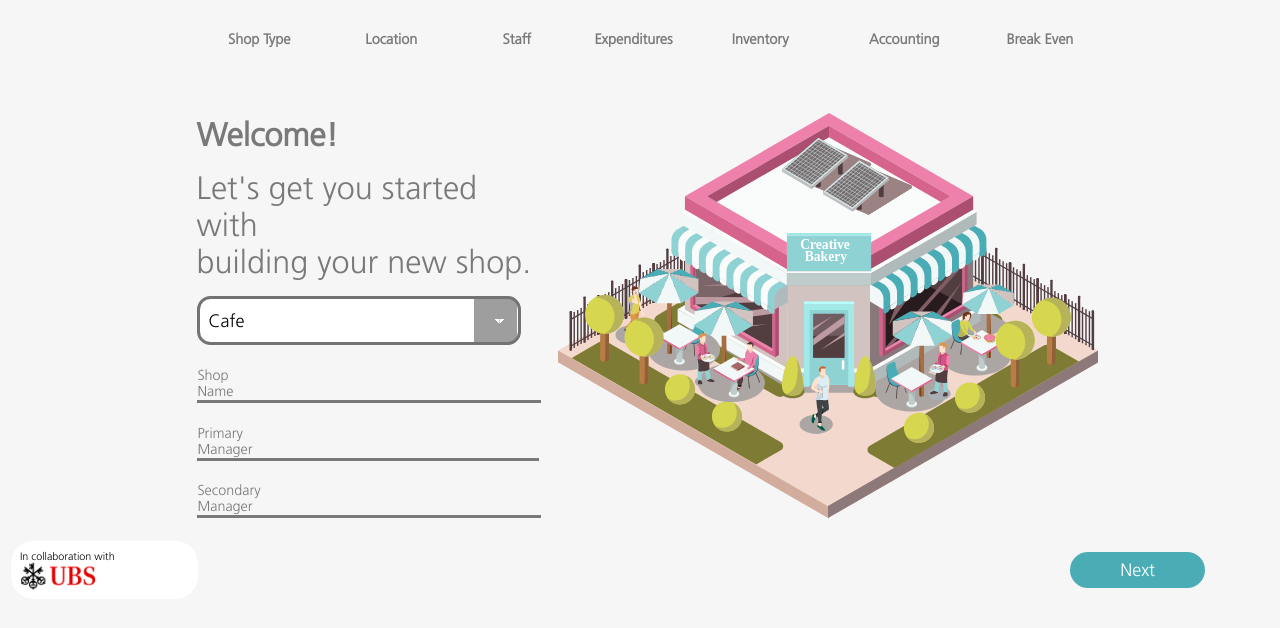
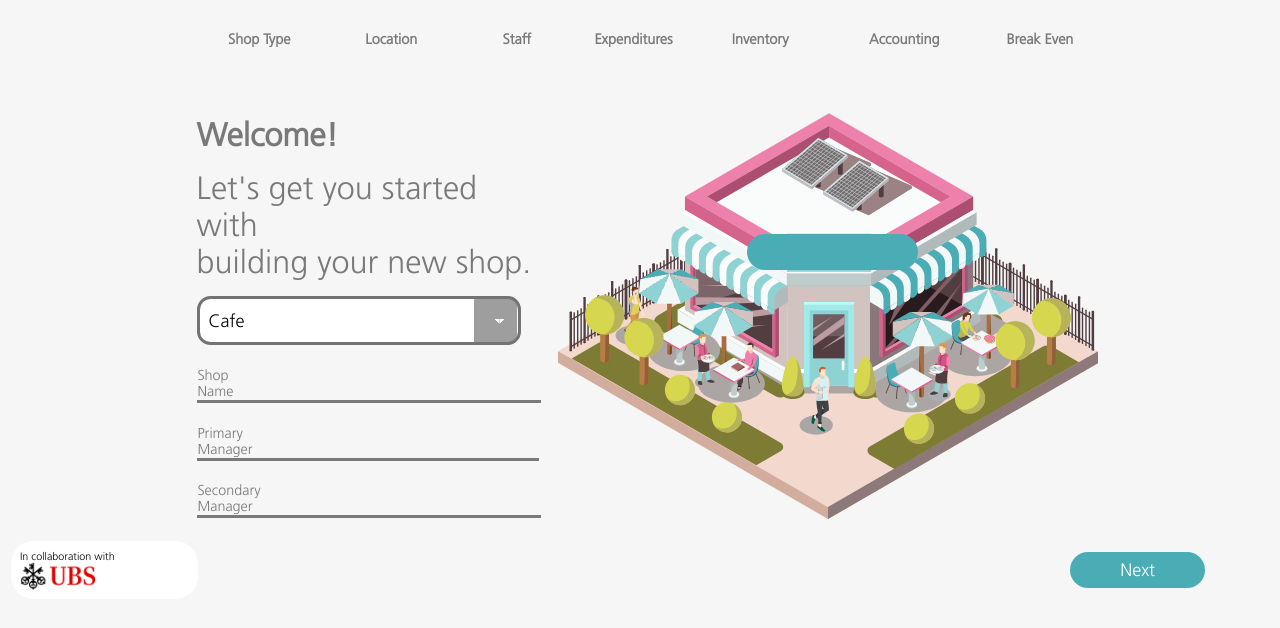
Before and after one commit to rakesh1988/HalogenFinancialLiteracyWeb, a plain HTML site: page index.html in a window 1280 px wide. Drawn offline with Linux system fonts and the light colour scheme.

Commit message:
Add files via upload

```diff
--- a/css/bakery.css
+++ b/css/bakery.css
@@ -259,7 +259,7 @@ height:140px;
 .fixedEvalWrong{
 	color:#C44575;
 	font-family: Frutiger45Light;
-	font-size:12px
+	font-size:24px;
 
 }
 ul {
@@ -390,3 +390,28 @@ border-bottom:black 2px solid;
   width: 80%;
   height: 80%;
 }
+
+.container {
+  position: relative;
+  font-family: Arial;
+}
+
+.text-block {
+  position: absolute;
+  bottom: 280px;
+  right: 200px;
+  background-color: #4AADB6;
+  color: white;
+  padding-left: 20px;
+  padding-right: 20px;
+  height:40px;
+  width:150px;
+  line-height: 40px;
+  font-family: Frutiger45Light;
+  text-align: center;
+  border-top-right-radius: 25px;
+	border-top-left-radius: 25px;
+	border-bottom-right-radius: 25px;
+	border-bottom-left-radius: 25px;
+	font-weight: bold;
+}
--- a/js/main.js
+++ b/js/main.js
@@ -165,6 +165,9 @@ if(retVal)
 
 			bakery['hidePrevNextButton']();
 			document.getElementById("showCalculator").innerHTML='';
+			bakery.changeShopNameInImage();
+
+
 
 		}
 		else if(breadCrum=='Location')
@@ -181,6 +184,8 @@ if(retVal)
 			navCnt=1;
 			bakery['hidePrevNextButton']();
 			document.getElementById("showCalculator").innerHTML='';
+
+
 		}
 
 		else if(breadCrum=='Staff')
@@ -298,6 +303,8 @@ if(retVal)
 			document.getElementById("showCalculator").innerHTML=bakeryShowCalc(bakery.pages);
 
 			bakery.checkResultExpValueAccnting();
+
+			  document.getElementById('bakeryNameLblDynamic').innerHTML=pageArray[0].getShopName();
 		}
 
 		else if(breadCrum=='BreakEven')
@@ -328,6 +335,8 @@ if(retVal)
 			document.getElementById("showCalculator").innerHTML=bakeryShowCalc(bakery.pages);
 
 			bakery.checkResultExpValueBrkEven();
+
+			  document.getElementById('bakeryNameLblDynamic').innerHTML=pageArray[0].getShopName();
 		}
 
 		else if(breadCrum=='Result')
@@ -486,6 +495,9 @@ bakery.showCalculator=function(){
 var popup = document.getElementById("myPopup");
   popup.classList.toggle("show");
 }
+bakery.changeShopNameInImage=function(){
+ document.getElementById('bakeryNameLblDynamic').innerHTML=document.getElementById('shopNameId').value;
+}
 
 bakery.addToDisplay=function(clickedButtonVal){
 switch(clickedButtonVal){
--- a/js/pages/header.js
+++ b/js/pages/header.js
@@ -14,6 +14,8 @@ bakery.underlineText= function(ref){
 
 bakery.underlineTextNone= function(ref){
 
+
+
  $(ref).css("border-bottom", "none");
  $(ref).css("color", "#797979");
 //$(ref).css("display", "none");
--- a/js/templates/templateBakery.js
+++ b/js/templates/templateBakery.js
@@ -60,7 +60,7 @@ bakery.page1='</br></br></br>'+
 								'</td>'+
 
 								'<td>'+
-								'<table style="height:100%"><tr><td><input type="text" class="inputTextFont textBoxCls inputTextDimension enterKeyPress" id="shopNameId" maxlength="30"></input>'+
+								'<table style="height:100%"><tr><td><input type="text" class="inputTextFont textBoxCls inputTextDimension enterKeyPress" id="shopNameId" maxlength="30" onkeyup="bakery.changeShopNameInImage()"></input>'+
 								'</input></td></tr></table>'+
 								'</td>'+
 							'</tr>'+
@@ -101,7 +101,7 @@ bakery.page1='</br></br></br>'+
 				'</tr>'+
 			'</table>'+
 		'</td>'+
-		'<td style="height: 70px; "><img src="images/cafe.svg" style="width:600px" />'+
+		'<td style="height: 70px; "><div class="container"><img src="images/cafe.svg" style="width:600px"><div class="text-block" id="bakeryNameLblDynamic"></div></div>'+
 		'</td>'+
 	'</tr>'+
 '</table>';
@@ -401,7 +401,7 @@ bakery.page6='</br></br></br>'+
 				'</tr>'+
 			'</table>'+
 		'</td>'+
-		'<td style="height: 70px; "><img src="images/cafe.svg" style="width:600px" />'+
+		'<td style="height: 70px; "><div class="container"><img src="images/cafe.svg" style="width:600px"><div class="text-block" id="bakeryNameLblDynamic"></div></div>'+
 		'</td>'+
 	'</tr>'+
 '</table>';
@@ -476,7 +476,7 @@ bakery.page7='</br></br></br>'+
 				'</tr>'+
 			'</table>'+
 		'</td>'+
-		'<td style="height: 70px; "><img src="images/cafe.svg" style="width:600px" />'+
+		'<td style="height: 70px; "><div class="container"><img src="images/cafe.svg" style="width:600px"><div class="text-block" id="bakeryNameLblDynamic"></div></div>'+
 		'</td>'+
 	'</tr>'+
 '</table>';
```
